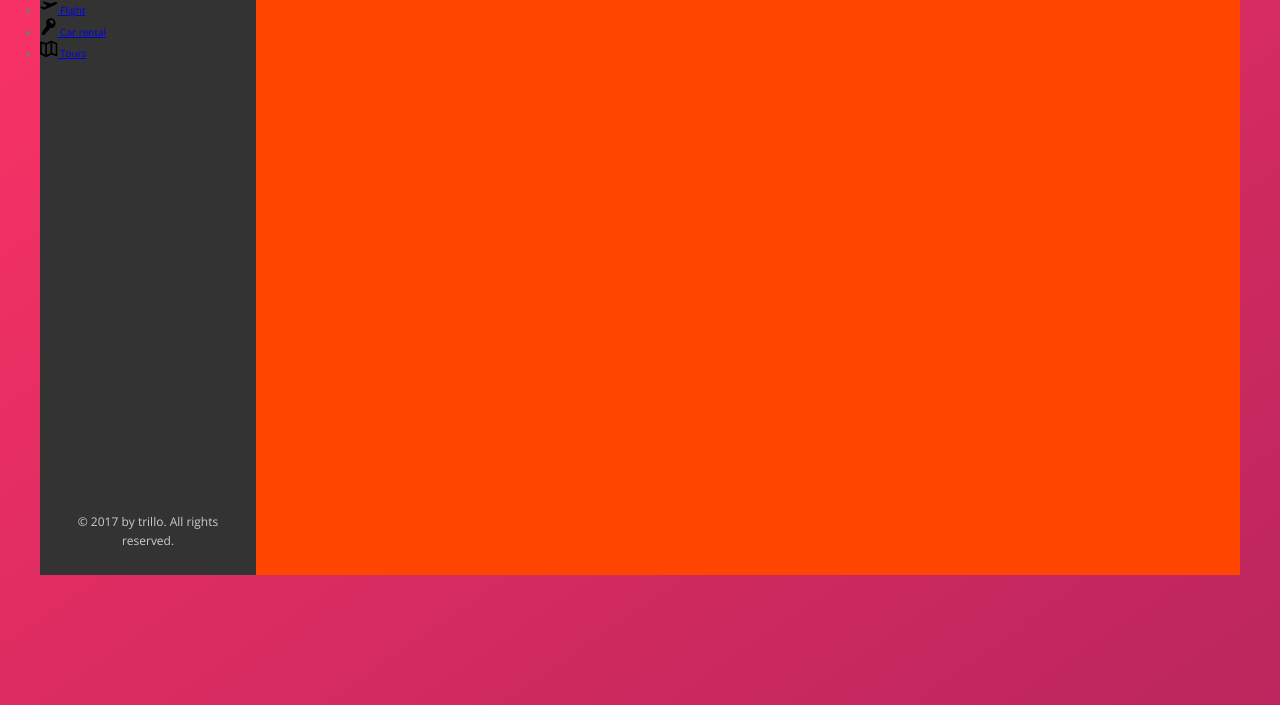
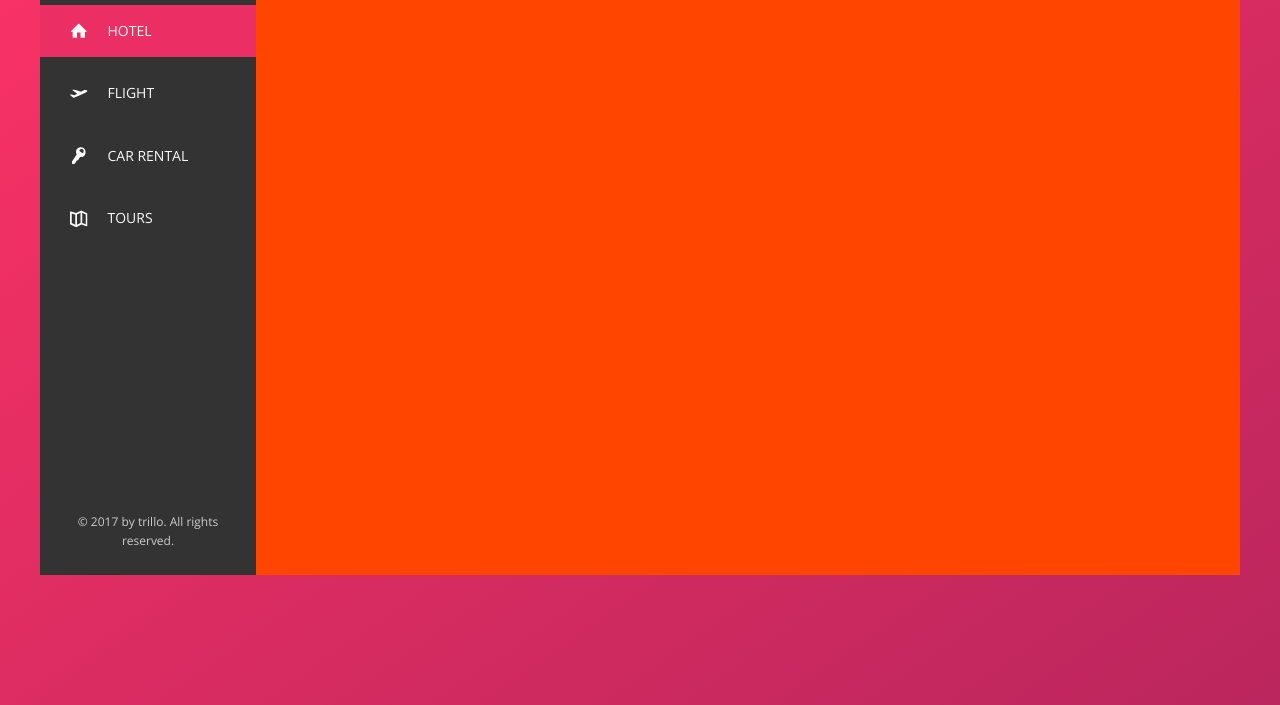
Before and after one commit to Franklinxavier/flexbox, a website: page index.html in a window 1280 px wide. Shown: the part 175-880 px from the top of the page. Drawn offline with nearby package versions, Linux system fonts and the light colour scheme.

Commit message:
building side nav bar part 2 completed

```diff
--- a/index.html
+++ b/index.html
@@ -47,7 +47,7 @@
             <div class="content">
                 <nav class="sidebar">
                     <ul class="side-nav">
-                        <li class="side-nav__item">
+                        <li class="side-nav__item side-nav__item--active">
                             <a href="#" class="side-nav__link">
                                 <svg class="side-nav__icon">
                                     <use xlink:href="img/sprite.svg#icon-home"></use>
--- a/sass/_components.scss
+++ b/sass/_components.scss
@@ -135,19 +135,69 @@
     display: flex;
     flex-direction: column;
     justify-content: space-between;
+    align-items: center;
 }
 
 .side-nav {
 
+    margin-top: 3rem;
+    font-size: 1.4rem;
+    text-transform: uppercase;
+    width: 100%;
 
 
     &__item {
+        list-style: none;
+        position: relative;
 
+        &:not(:last-child) {
+            margin-bottom: 1rem;
+        }
+    }
+
+    &__item::before {
+        content: "";
+        display: block;
+        background-color: var(--color-primary);
+        height: 100%;
+        width: 3px;
+        position: absolute;
+        top: 0;
+        left: 0;
+        right: 0;
+        bottom: 0;
+        transition: transform 0.2s ,
+                    width 0.4s cubic-bezier(1,0,0,1) 0.2s ,
+                    background-color 0.1s;
+        transform: scaleY(0);
+    }
+
+    &__item--active::before,
+    &__item:hover::before {
+        width: 100%;
+        transform: scaleY(1);
+    }
+
+    &__item:active::before{
+        background-color: var(--color-primary-light);
+    }
+
+    &__link:visited ,
+    &__link:link {
+        display: flex;
+        align-items: center;
+        text-decoration: none;
+        color: var(--color-grey-light-1);
+        padding: 1.5rem 3rem;
+        position: relative;
+        z-index: 1;
     }
 
     &__icon {
         width: 1.75rem;
         height: 1.75rem;
+        margin-right: 2rem;
+        fill: currentColor;
     }
 }
 
```
Also changed, not shown: css/style.css.
